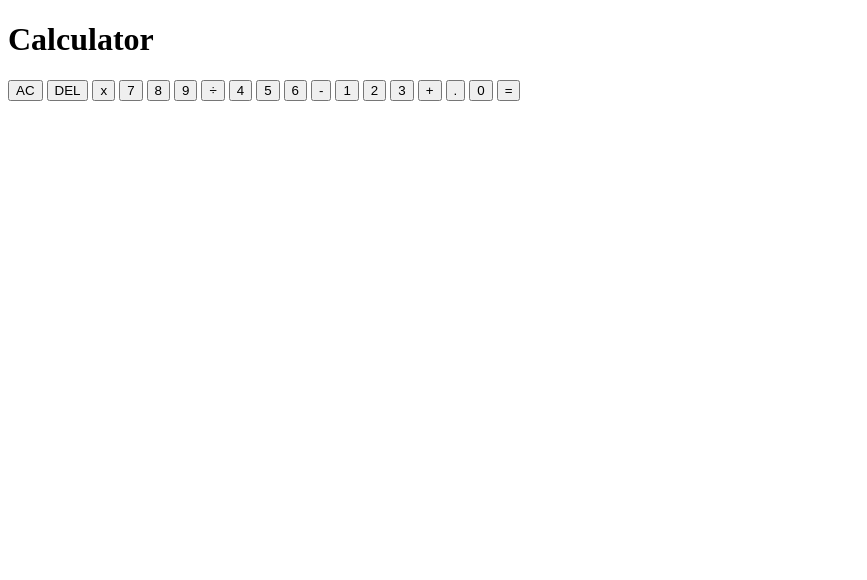
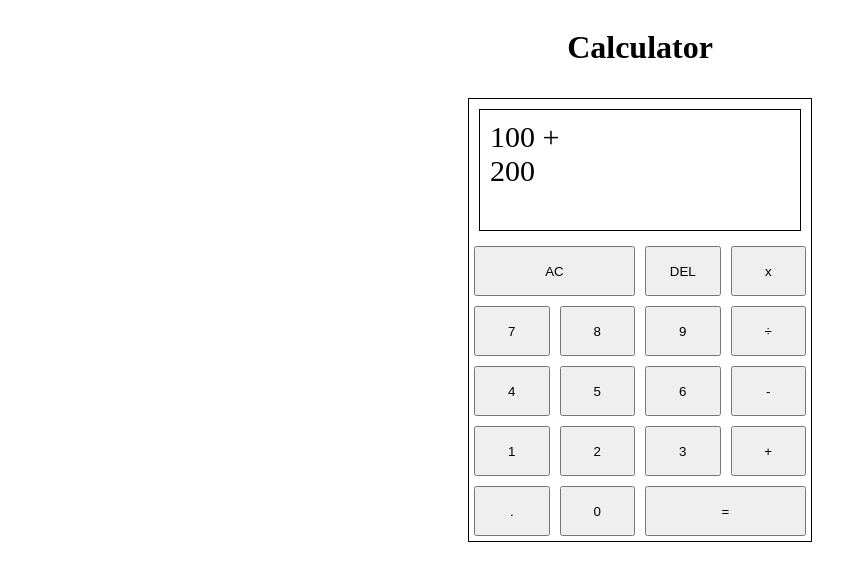
Before and after one commit to meeetppatel/calculator, a plain HTML site: page index.html in a window 1280 px wide. Shown: the whole page, without its empty margins (0-867 px from the left). Drawn offline with Linux system fonts and the light colour scheme.

Commit message:
css + gn commit

```diff
--- a/index.html
+++ b/index.html
@@ -5,7 +5,8 @@
     <meta charset="UTF-8">
     <meta http-equiv="X-UA-Compatible" content="IE=edge">
     <meta name="viewport" content="width=device-width, initial-scale=1.0">
-    <title>Document</title>
+    <title>Calculator</title>
+    <link rel="stylesheet" href="style.css">
 </head>
 
 <body>
@@ -14,8 +15,8 @@
     </header>
     <div class="calculator">
         <div class="screen">
-            <div id="result-screen"></div>
-            <div id="input-screen"></div>
+            <div id="result-screen">100 + </div>
+            <div id="input-screen">200</div>
         </div>
         <div class="keypad">
             <button class="buttons" id="all-clear">AC</button>
@@ -39,10 +40,10 @@
 
             <button class="buttons numbers" >.</button>
             <button class="buttons numbers">0</button>
-            <button class="buttons" id="equals" >=</button>
+            <button class="buttons" id="equals" onclick="dummy()" >=</button>
         </div>
     </div>
 
-    <script src="script.js"></script>
+    <script src="/script.js"></script>
 </body>
 </html>
--- a/script.js
+++ b/script.js
@@ -0,0 +1,4 @@
+function dummy(){
+    document.getElementById('result-screen').innerHTML="jana soja lode.";
+    document.getElementById('input-screen').innerHTML = "🤣🖕";
+}
--- a/style.css
+++ b/style.css
@@ -0,0 +1,46 @@
+header {
+    width: 100%;
+    display: flex;
+    justify-content: center;
+    align-items: center;
+}
+
+.calculator {
+    position: fixed;
+    top: 40%;
+    left: 50%;
+    transform: translate(-50%, -50%);
+    display: flex;
+    flex-direction: column;
+    border: 1px solid black !important;
+    justify-content: center;
+}
+
+.screen {
+    font-size: 30px;
+    margin: 10px;
+    padding: 10px;
+    width: 300px;
+    height: 100px;
+    border: 1px solid black !important;
+}
+
+
+
+.keypad {
+    display: grid;
+    grid-template-columns: 1fr 1fr 1fr 1fr;
+}
+
+.buttons {
+    height: 50px;
+    margin: 5px;
+}
+
+#all-clear {
+    grid-column: 1/3;
+}
+
+#equals {
+    grid-column: 3/5;
+}
```
